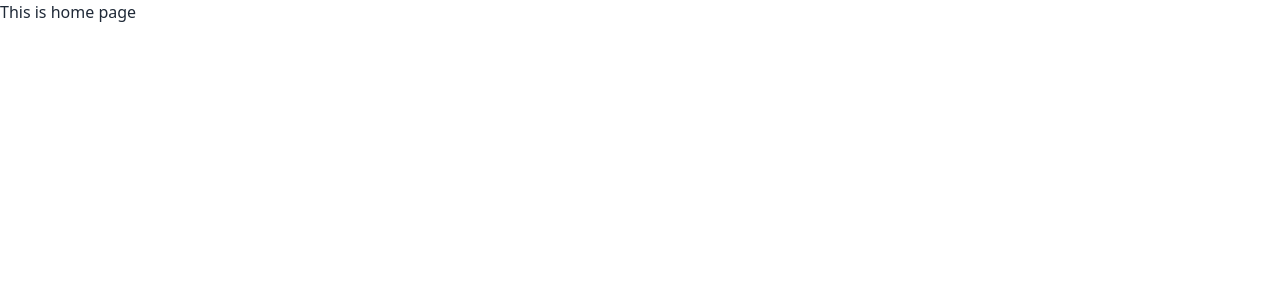
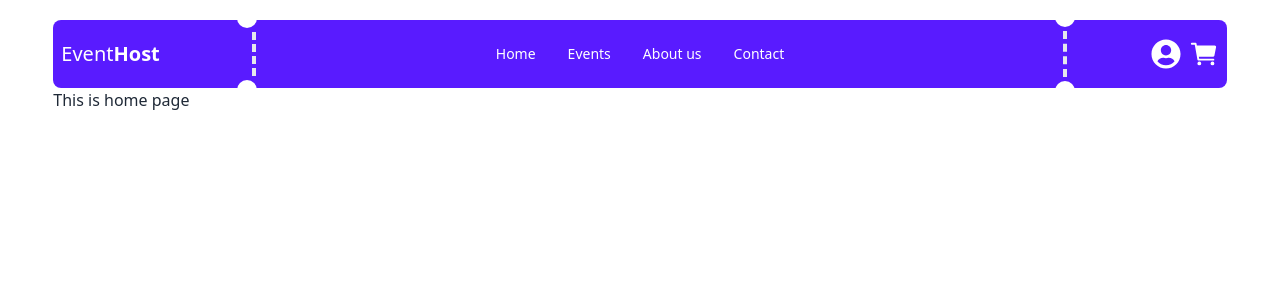
Before and after one commit to Shahidul-Islam-Jony/Event-Host, a React (Vite) app: page / in a window 1280 px wide. Shown: the top 300 px of the page. Built offline with nearby package versions, Linux system fonts and the light colour scheme.

Commit message:
Navbar design done

```diff
--- a/index.html
+++ b/index.html
@@ -4,7 +4,7 @@
     <meta charset="UTF-8" />
     <link rel="icon" type="image/svg+xml" href="/vite.svg" />
     <meta name="viewport" content="width=device-width, initial-scale=1.0" />
-    <title>Vite + React</title>
+    <title>Event Host</title>
   </head>
   <body>
     <div id="root"></div>
--- a/package.json
+++ b/package.json
@@ -12,6 +12,7 @@
   "dependencies": {
     "react": "^18.2.0",
     "react-dom": "^18.2.0",
+    "react-icons": "^5.2.1",
     "react-router-dom": "^6.23.1"
   },
   "devDependencies": {
--- /dev/null
+++ b/src/components/shared/Navbar.jsx
@@ -0,0 +1,79 @@
+import { FaUserCircle } from "react-icons/fa";
+import { IoCart } from "react-icons/io5";
+
+const Navbar = () => {
+  return (
+    <div>
+      <div className="navbar mt-5 rounded-lg text-white bg-gradient-to-r from-[#591BFF] from-100% to-[#7B4AFF] to-67%">
+        <div className="navbar-start">
+          <div className="dropdown">
+            <div tabIndex={0} role="button" className="btn btn-ghost lg:hidden">
+              <svg
+                xmlns="http://www.w3.org/2000/svg"
+                className="h-5 w-5"
+                fill="none"
+                viewBox="0 0 24 24"
+                stroke="currentColor"
+              >
+                <path
+                  strokeLinecap="round"
+                  strokeLinejoin="round"
+                  strokeWidth="2"
+                  d="M4 6h16M4 12h8m-8 6h16"
+                />
+              </svg>
+            </div>
+            <ul
+              tabIndex={0}
+              className="menu menu-sm dropdown-content mt-3 z-[1] p-2 shadow bg-base-100 rounded-box w-52"
+            >
+              <li>
+                <a>Home</a>
+              </li>
+              <li>
+                <a>Events</a>
+              </li>
+              <li>
+                <a>About us</a>
+              </li>
+              <li>
+                <a>Contact</a>
+              </li>
+            </ul>
+          </div>
+          <p className="text-xl w-fit pr-[92px] py-2 md:border-r-4 border-dashed relative">
+            Event<span className="font-bold">Host</span>
+            <div className="hidden md:block w-5 h-5 rounded-full bg-white absolute left-44 -bottom-6"></div>
+            <div className="hidden md:block w-5 h-5 rounded-full bg-white absolute left-44 -top-6"></div>
+          </p>
+        </div>
+        <div className="navbar-center hidden lg:flex">
+          <ul className="menu menu-horizontal px-1">
+            <li>
+              <a>Home</a>
+            </li>
+            <li>
+              <a>Events</a>
+            </li>
+            <li>
+              <a>About us</a>
+            </li>
+            <li>
+              <a>Contact</a>
+            </li>
+          </ul>
+        </div>
+        <div className="navbar-end relative">
+          <div className="py-2 pl-[84px] md:border-l-4 border-dashed flex gap-2">
+            <FaUserCircle className="text-3xl"></FaUserCircle>
+            <IoCart className="text-3xl"></IoCart>
+          </div>
+          <div className="hidden md:block w-5 h-5 rounded-full bg-white absolute right-36 -top-6 "></div>
+          <div className="hidden md:block w-5 h-5 rounded-full bg-white absolute right-36 -bottom-6"></div>
+        </div>
+      </div>
+    </div>
+  );
+};
+
+export default Navbar;
--- a/src/layouts/MainLayout.jsx
+++ b/src/layouts/MainLayout.jsx
@@ -1,9 +1,11 @@
 import { Outlet } from "react-router-dom";
+import Navbar from "../components/shared/Navbar";
 
 
 const MainLayout = () => {
     return (
-        <div>
+        <div className="w-11/12 mx-auto">
+            <Navbar></Navbar>
             <Outlet></Outlet>
         </div>
     );
```
Also changed, not shown: 1 other file (tests, documents, lock files or other folders).
